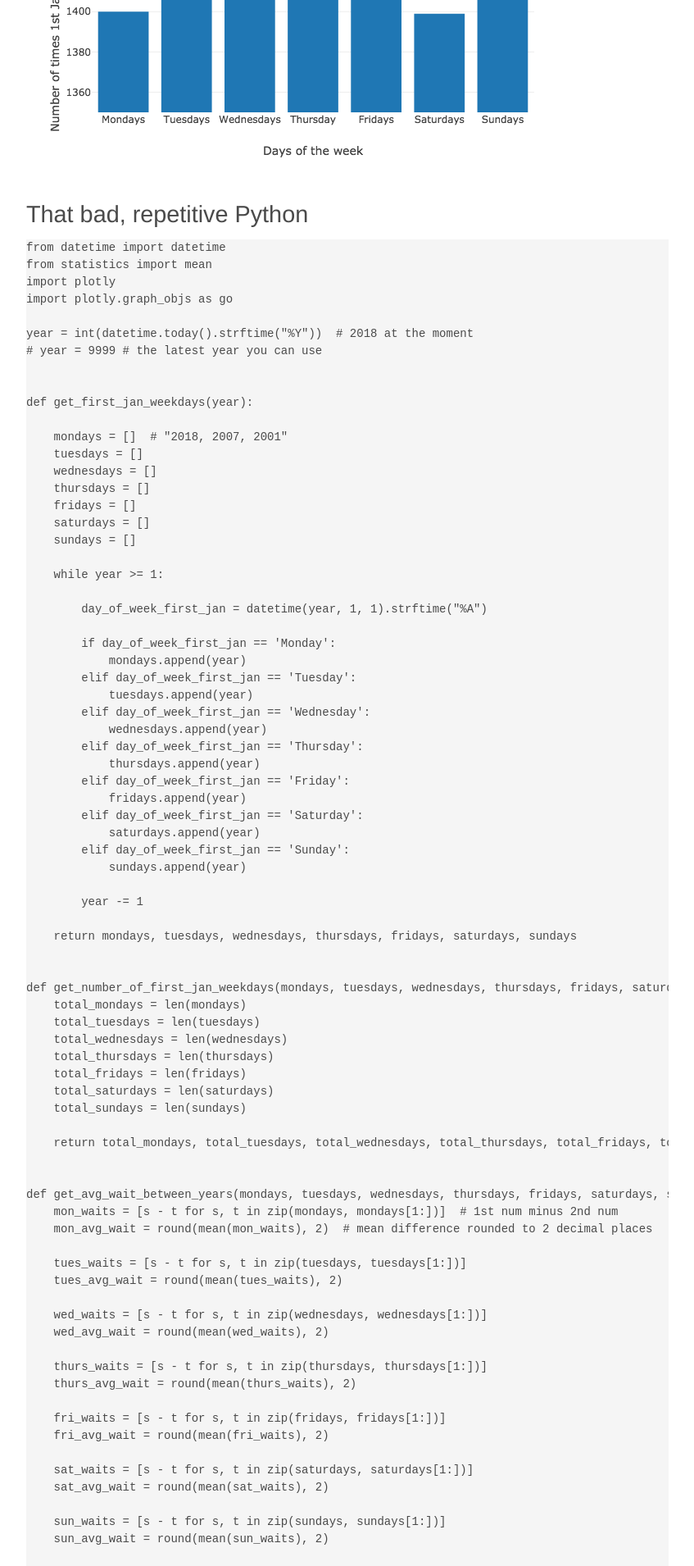
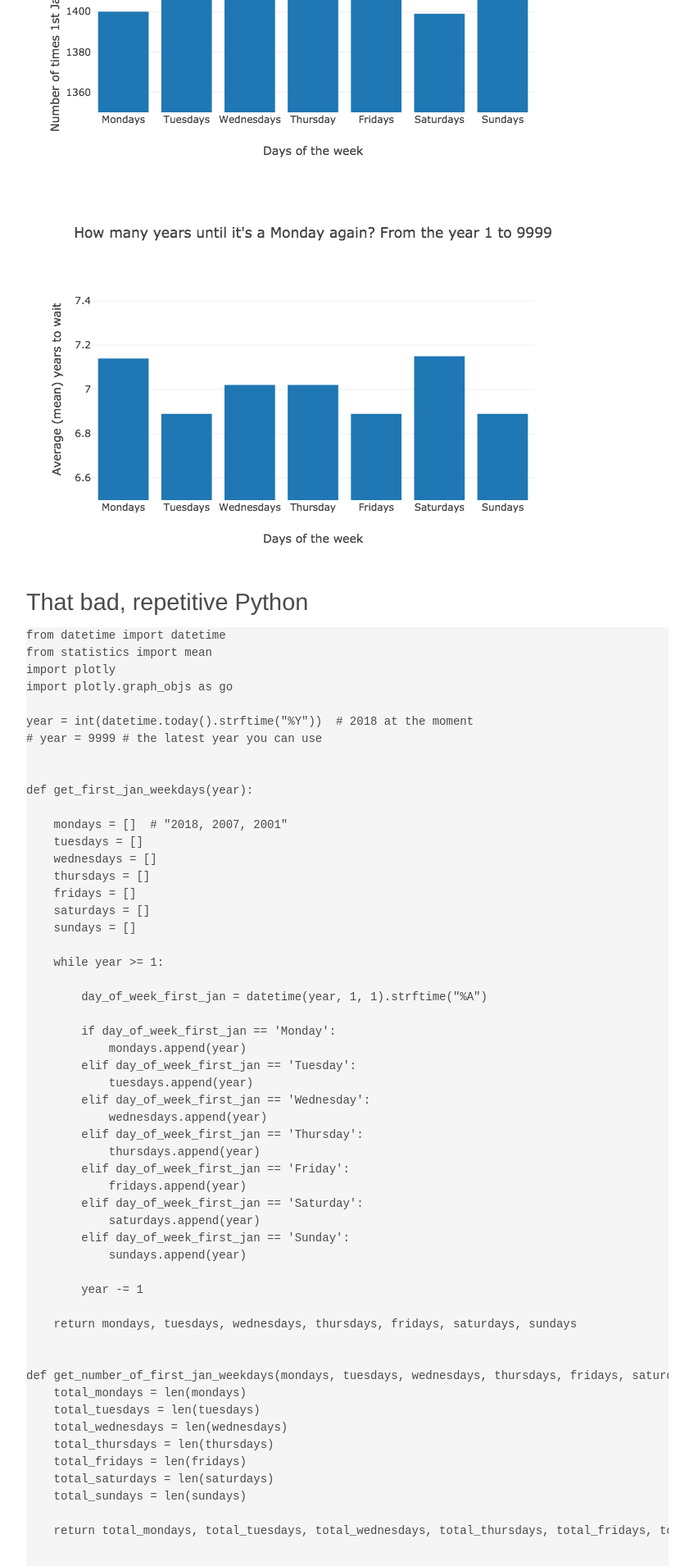
Before and after one commit to edjw/edjw.github.io, a Jekyll site: the page built from _posts/2018-01-02-how-often-is-1st-january-a-monday.md, in a window 1280 px wide. Shown: the part 2250-4160 px from the top of the page at 82% size, without its empty margins (216-1063 px from the left). Built offline with Jekyll 4.4.1, drawn with Linux system fonts in a browser that asks for light colours; our own code applies the rules of GitHub Pages for plain Markdown files.

Commit message:
Update from Forestry.io - 2018-01-02-how-often-is-1st-january-a-monday.md

```diff
--- a/_posts/2018-01-02-how-often-is-1st-january-a-monday.md
+++ b/_posts/2018-01-02-how-often-is-1st-january-a-monday.md
@@ -38,6 +38,7 @@ Just to test that a bit further I tried it from 1AD to the year 9999 as well. (9
 
 ![](/uploads/2018/01/02/first_jan_mon_9999.png)
 
+![](/uploads/2018/01/02/mean_wait_9999.png)
 
 # That bad, repetitive Python
 
```
